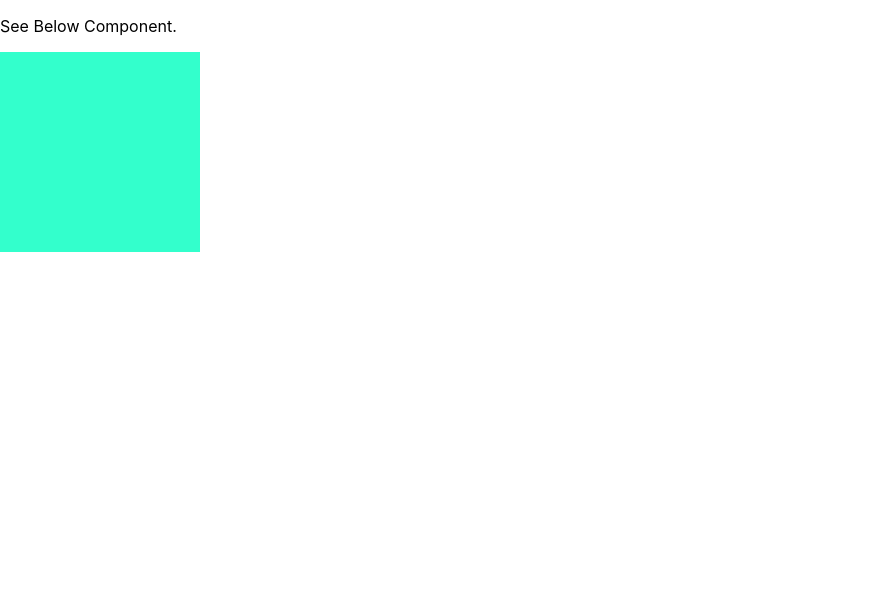
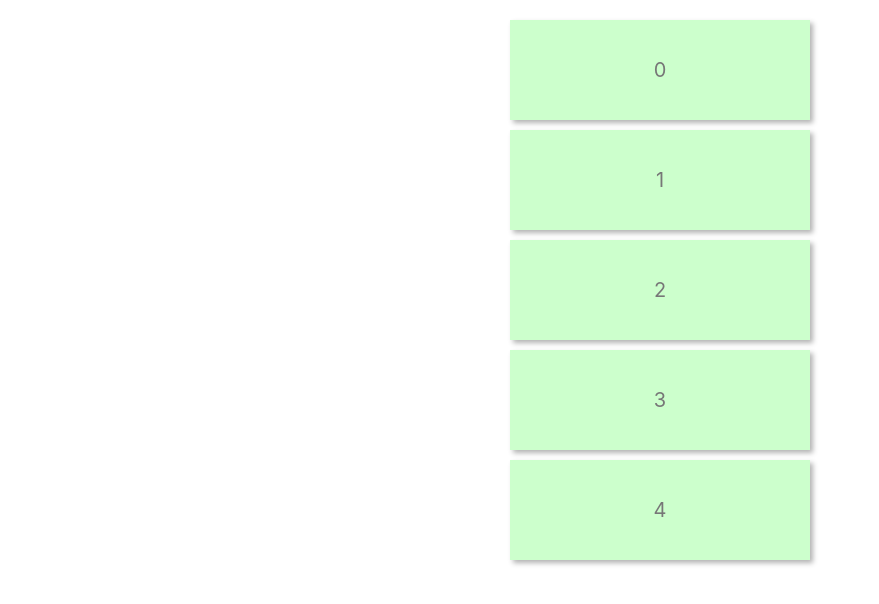
Before and after one commit to markghsu/react-drag-drop, a React (Create React App) app: page / in a window 1280 px wide. Shown: the top 604 px of the page, without its empty margins (0-879 px from the left). Built offline with nearby package versions, Linux system fonts and the light colour scheme.

Commit message:
Finish tutorial on drag-drop

```diff
--- a/src/App.js
+++ b/src/App.js
@@ -1,29 +1,11 @@
 import React from 'react';
 import styled from 'styled-components';
-import Draggable from './components/Draggable';
 import DragDropContainerWithHooks from './components/DragDropContainerWithHooks';
 
 function App () {
   return (
-    <div className="App">
-      <header className="App-header">
-        <p>
-          See Below Component.
-        </p>
-        <DragDropContainerWithHooks>
-          <Draggable>
-            <Rect />
-          </Draggable>
-        </DragDropContainerWithHooks>
-      </header>
-    </div>
+        <DragDropContainerWithHooks />
   );
 }
 
 export default App;
-
-const Rect = styled.div`
-  width: 200px;
-  height: 200px;
-  background: #33FFCC;
-`
--- a/src/components/DragDropContainerWithHooks.js
+++ b/src/components/DragDropContainerWithHooks.js
@@ -1,12 +1,96 @@
 /** Following Tutorial from https://engineering.salesforce.com/hooking-your-audience-using-drag-drop-in-react-6ba1118dab84
   * Uses React Hooks and StyledComponents
   */
-import React from 'react';
+import React, {useState, useCallback} from 'react';
+import Draggable from './Draggable';
 import styled from 'styled-components';
 
-const DragDropContainerWithHooks = styled.div`
+//WE WOULD DO SOMETHING TO HOOK INTO REDUX/STATE MANAGEMENT HERE
+const HEIGHT = 100;
+
+function DragDropContainerWithHooks() {
+    const items = [0,1,2,3,4];
+    const [state,setState] = useState({
+        order: items,
+        dragOrder: items, // LIVE SORTED ORDER OF ITEMS AS WE ARE DRAGGING
+        draggedIndex: null // CURRENT DRAGGED ROW
+    });
+
+    const handleDrag = useCallback(({translation,id}) => {
+        const delta = Math.round(translation.y / HEIGHT);
+        const index = state.order.indexOf(id);
+        const dragOrder = state.order.filter((a) => (a !== id));
+        if (!((index + delta) >= 0 && (index + delta) < items.length)) {
+            return;
+        }
+        dragOrder.splice(index + delta, 0, id);
+        setState(state => ({
+                    ...state,
+                    dragOrder,
+                    draggedIndex: id
+                }));
+    },[state.order,items.length]);
+
+    const handleDragEnd = useCallback(() => {
+        setState(state => ({
+                    ...state,
+                    order: state.dragOrder,
+                    draggedIndex: null
+                }));
+    },[]);
+
+    return <div>
+        {
+            items.map((index) => {
+                const isDragging = state.draggedIndex === index;
+                const dragTop = (HEIGHT + 10) * state.order.indexOf(index);
+                const top = (HEIGHT + 10) * state.dragOrder.indexOf(index);
+                    return (
+                    <Draggable key={index} onDragEnd={handleDragEnd} onDrag={handleDrag} id={index}>
+                        <Rect key={index} top={isDragging ? dragTop : top} isDragging={isDragging}>
+                            {index}
+                        </Rect>
+                    </Draggable>
+                )})
+        }
+    </div>
+}
+const StyledDragDropContainerWithHooks = styled(DragDropContainerWithHooks)`
     width: 100vw;
     min-height: 100vw;
 `;
 
-export default DragDropContainerWithHooks;
+const Rect = styled.div.attrs(props => ({
+    style: {
+        top: `${props.top}px`,
+        transition: `${props.isDragging ? 'none' : 'all 500ms'}`
+    },
+}))`
+  width: 300px;
+  height: ${HEIGHT}px;
+  user-select: none;
+  text-align: center;
+  background: #CCFFCC;
+  box-shadow: 3px 3px 5px rgba(0,0,0,0.3);
+  margin: 20px;
+  display: flex;
+  align-items: center;
+  justify-content: center;
+  position: absolute;
+  left: calc(50vw - 150px);
+  font-size: 20px;
+  color: #777;
+`//top:${({top}) => `${top}px`}; NOW DYNAMICALLY SET IN STYLE
+
+// const Rect = styled.div`
+//   width: 300px;
+//   height: 100px;
+//   text-align: center;
+//   background: #33FFCC;
+//   margin: 20px;
+//   display: flex;
+//   align-items: center;
+//   justify-content: center;
+// `
+
+export default StyledDragDropContainerWithHooks;
--- a/src/components/Draggable.js
+++ b/src/components/Draggable.js
@@ -6,7 +6,7 @@ import styled from 'styled-components';
 
 const POSITION = {x: 0, y: 0} // CURSOR POSITION DEFAULT
 
-function Draggable({children}) {
+function Draggable({children, onDrag, onDragEnd, id}) {
 	const [dragState, setDragState] = React.useState({
 		isDragging: false,
 		origin: POSITION, // cursor position at time of mousedown
@@ -33,7 +33,8 @@ function Draggable({children}) {
 					// CAN'T USE THE FOLLOWING?
 					//translation: {x: clientX - state.origin.x, y: clientY - state.origin.y}
 				}));
-	},[dragState.origin]);
+		onDrag({translation, id})
+	},[dragState.origin, onDrag, id]);
 
 	const handleMouseUp = React.useCallback(() => {
 		//RESET TO ORIGINAL NON-DRAGGING STATE
@@ -42,7 +43,8 @@ function Draggable({children}) {
 					isDragging: false,
 					// DON'T RESET TRANSLATION/ORIGIN HERE -- WE HAVE TO DO IT OUTSIDE OF THIS CALLBACK
 				}));
-	},[]);
+		onDragEnd();
+	},[onDragEnd]);
 
 	React.useEffect(() => {
 		// ADD EVENT LISTENERS TO WINDOW WHENEVER WE CHANGE OUR DRAG STATE
@@ -68,9 +70,9 @@ function Draggable({children}) {
 	const styles = React.useMemo(() => ({
 		cursor: dragState.isDragging ? 'grabbing' : 'grab',
 		transform: `translate(${dragState.translation['x']}px,${dragState.translation['y']}px)`, // MAKE OUR COMPONENT FOLLOW MOUSE
-		transition: dragState.isDragging ? 'none' : 'transform 300ms', // TRANSITION WHEN RELEASING DRAGGABLE
+		transition: dragState.isDragging ? 'none' : 'transform 500ms', // TRANSITION WHEN RELEASING DRAGGABLE
 		zIndex: dragState.isDragging ? 2 : 1, // MAKE DRAGGED ELEMENT SHOW UP ABOVE ALL OTHERS
-		position: dragState.isDragging ? 'relative' : 'relative' // TO MAKE THE MATH WORK
+		position: dragState.isDragging ? 'absolute' : 'relative' // TO MAKE THE MATH WORK
 	}),[dragState.isDragging,dragState.translation]);
 	return (
 		<div style={styles} onMouseDown={handleMouseDown}>
```
